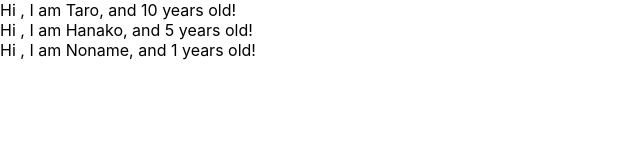
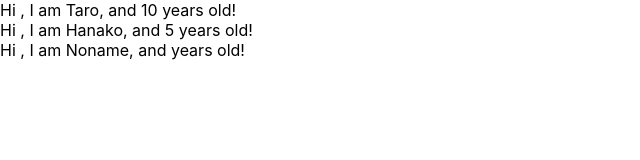
Before and after one commit to heizitsutomo/udemy-react-redux-crud-application, a React (Create React App) app in the folder my-app/: page / in a window 1280 px wide. Shown: the top 160 px of the page, without its empty margins (0-640 px from the left). Built offline with nearby package versions, Linux system fonts and the light colour scheme.

Commit message:
17:feat prop-type

```diff
--- a/my-app/src/App.js
+++ b/my-app/src/App.js
@@ -1,5 +1,7 @@
 // import React, { Component } from "react";
 import React from "react";
+import PropTypes from "prop-types";
+
 // class App extends Component {
 //   render() {
 //     // const greeting = "Hi!,Tom";
@@ -31,7 +33,7 @@ const App = () => {
   const profiles = [
     { name: "Taro", age: 10 },
     { name: "Hanako", age: 5 },
-    { name: "Noname" }
+    { name: "Noname" },
   ];
   return (
     <div>
@@ -48,7 +50,9 @@ const User = (props) => {
     </div>
   );
 };
-User.defaultProps = {
-  age: 1,
+
+User.propTypes = {
+  name: PropTypes.string,
+  name: PropTypes.number.isRequired,
 };
 export default App;
```
